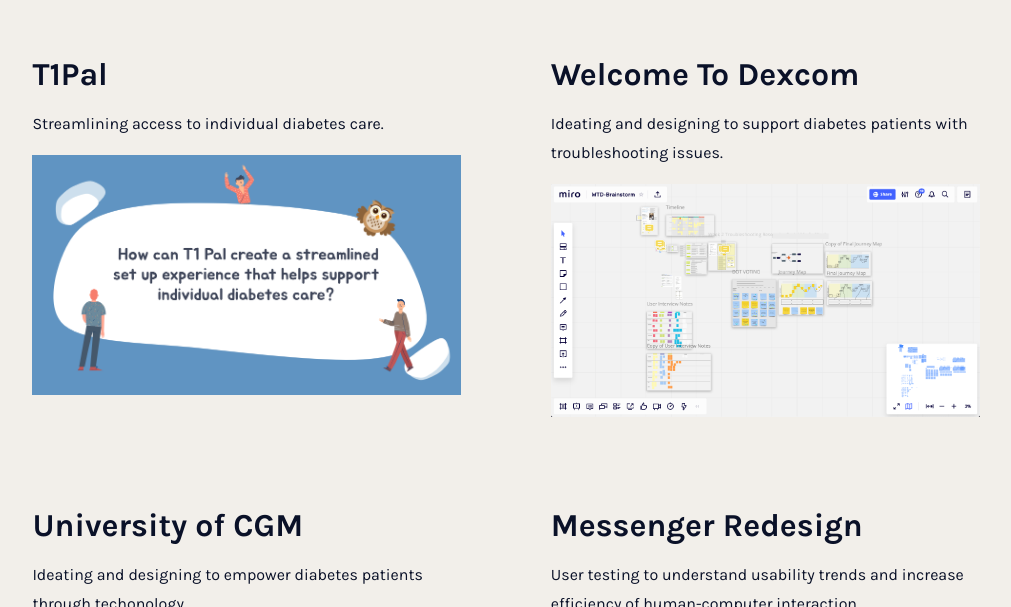
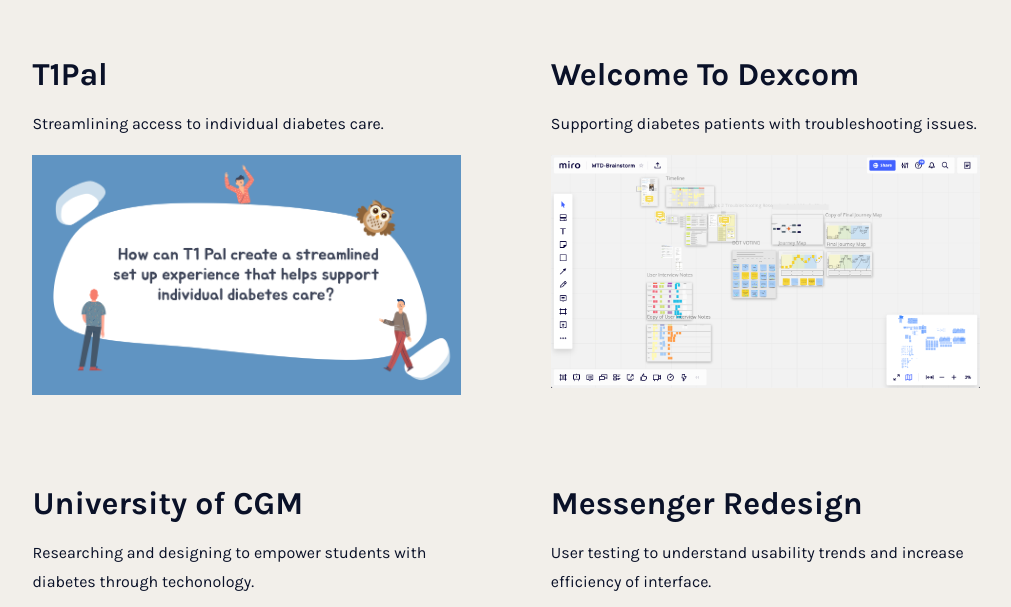
Before and after one commit to angelaz489/me, a plain HTML site: page index.html in a window 1280 px wide. Shown: the part 690-1297 px from the top of the page, without its empty margins (134-1145 px from the left). Drawn offline with Linux system fonts and the light colour scheme; a web font is replaced by a local one.

Commit message:
home page proj desc

```diff
--- a/index.html
+++ b/index.html
@@ -47,7 +47,7 @@
         <!-- Welcome to Dexcom -->
         <a class="project" id="project2" href="ddi1.html">
           <h2>Welcome To Dexcom</h2>
-          <p> Ideating and designing to support diabetes patients with troubleshooting issues.</p>
+          <p> Supporting diabetes patients with troubleshooting issues.</p>
           <img src="images/ddi/ddi1-miro.png">
         </a>
 
@@ -56,7 +56,8 @@
         <!-- University of CGM -->
         <a class="project" id="project3" href="ddi.html">
           <h2>University of CGM</h2>
-          <p> Ideating and designing to empower diabetes patients through techonology.</p>
+          <p> Researching and designing to empower students with diabetes through
+            techonology.</p>
           <img src="images/ddi/ddi.png">
         </a>
 
@@ -66,7 +67,7 @@
         <a class="project" id="project4" href="messenger.html">
           <h2>Messenger Redesign</h2>
           <p> User testing to understand usability trends and increase efficiency
-            of human-computer interaction.</p>
+            of interface.</p>
           <img src="images/facebook/facebook3.png">
         </a>
 
```
